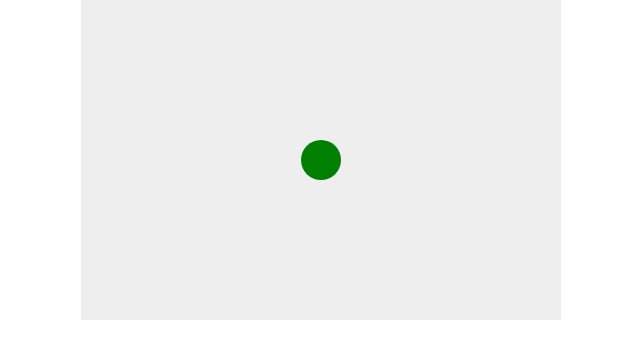
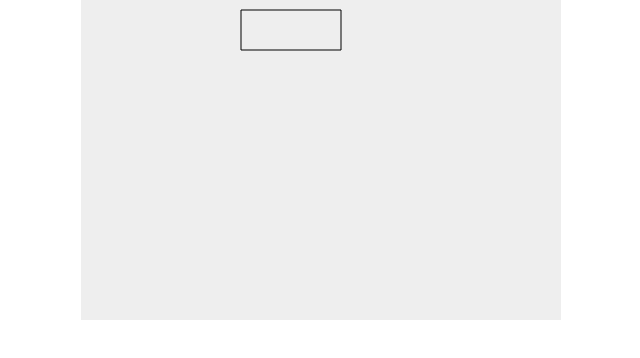
Before and after one commit to yoshinorihirosetraining/mdn_2DBreakoutGameUsingPureJavaScript, a plain HTML site: page index.html in a window 1280 px wide. Shown: the whole page, without its empty margins (319-959 px from the left). Drawn offline with Linux system fonts and the light colour scheme.

Commit message:
practice rectangle frame

```diff
--- a/index.html
+++ b/index.html
@@ -17,9 +17,9 @@
 	var ctx = canvas.getContext("2d");
 
 	ctx.beginPath();
-	ctx.arc(240, 160, 20, 0, Math.PI*2, false);
-	ctx.fillStyle = "green";
-	ctx.fill();
+	ctx.rect(160, 10, 100, 40);
+	ctx.fillStyle = "rgba(0, 0, 255, 0.5)";
+	ctx.stroke();
 	ctx.closePath();
 </script>
 
```
